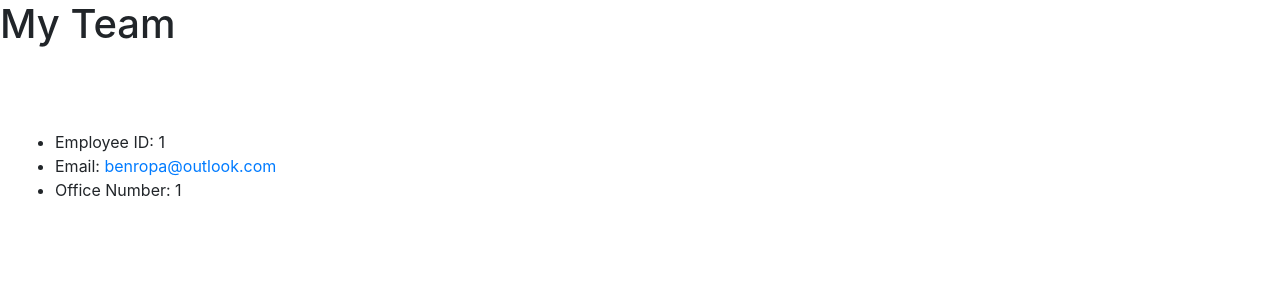
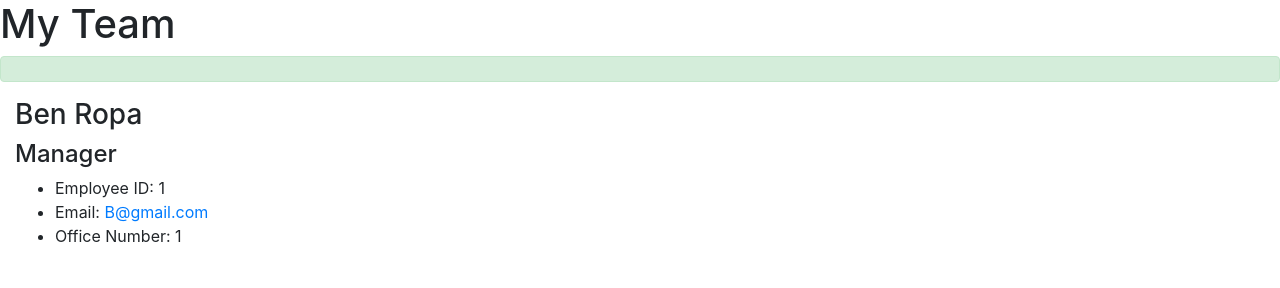
Before and after one commit to benropa/teamProfileGenerator, a website: page src/index.html in a window 1280 px wide. Drawn offline with nearby package versions, Linux system fonts and the light colour scheme.

Commit message:
making updates to page's styling

```diff
--- a/src/htmlGen.js
+++ b/src/htmlGen.js
@@ -15,6 +15,7 @@ const generateHTML = function (teamString) {
 <body>
 <div class="header">
    <h1>My Team</h1>
+   div class="alert alert-success" role="alert">
 </div>
 </div>
 <div class="container-body container-fluid">
@@ -47,8 +48,8 @@ const generateCard = function (arr) {
 <div>
     <div>
         <div>
-            <h4 ${arr.name}</h4>
-            <h4 ${arr.title}</h4>
+            <h3>${arr.name}</h3>
+            <h4>${arr.title}</h4>
         </div>
         <div>
             <ul>
--- a/src/index.html
+++ b/src/index.html
@@ -13,6 +13,8 @@
 <body>
 <div class="header">
    <h1>My Team</h1>
+   <div class="alert alert-success" role="alert">
+  </div>
 </div>
 </div>
 <div class="container-body container-fluid">
@@ -22,13 +24,14 @@
 <div>
     <div>
         <div>
-            <h4 class="text-white text-center">ben</h4>
-            <h4 class="text-white text-center">undefined</i> Manager</h4>
+            <table class="btn btn-default">
+            <h3>Ben Ropa</h3>
+            <h4>Manager</h4>
         </div>
         <div>
             <ul>
                 <li>Employee ID: 1</li>
-                <li>Email: <a href="mailto:benropa@outlook.com">benropa@outlook.com</a></li>
+                <li>Email: <a href="mailto:B@gmail.com">B@gmail.com</a></li>
                 <li>Office Number: 1</i>
             </u>
         </div>
```
